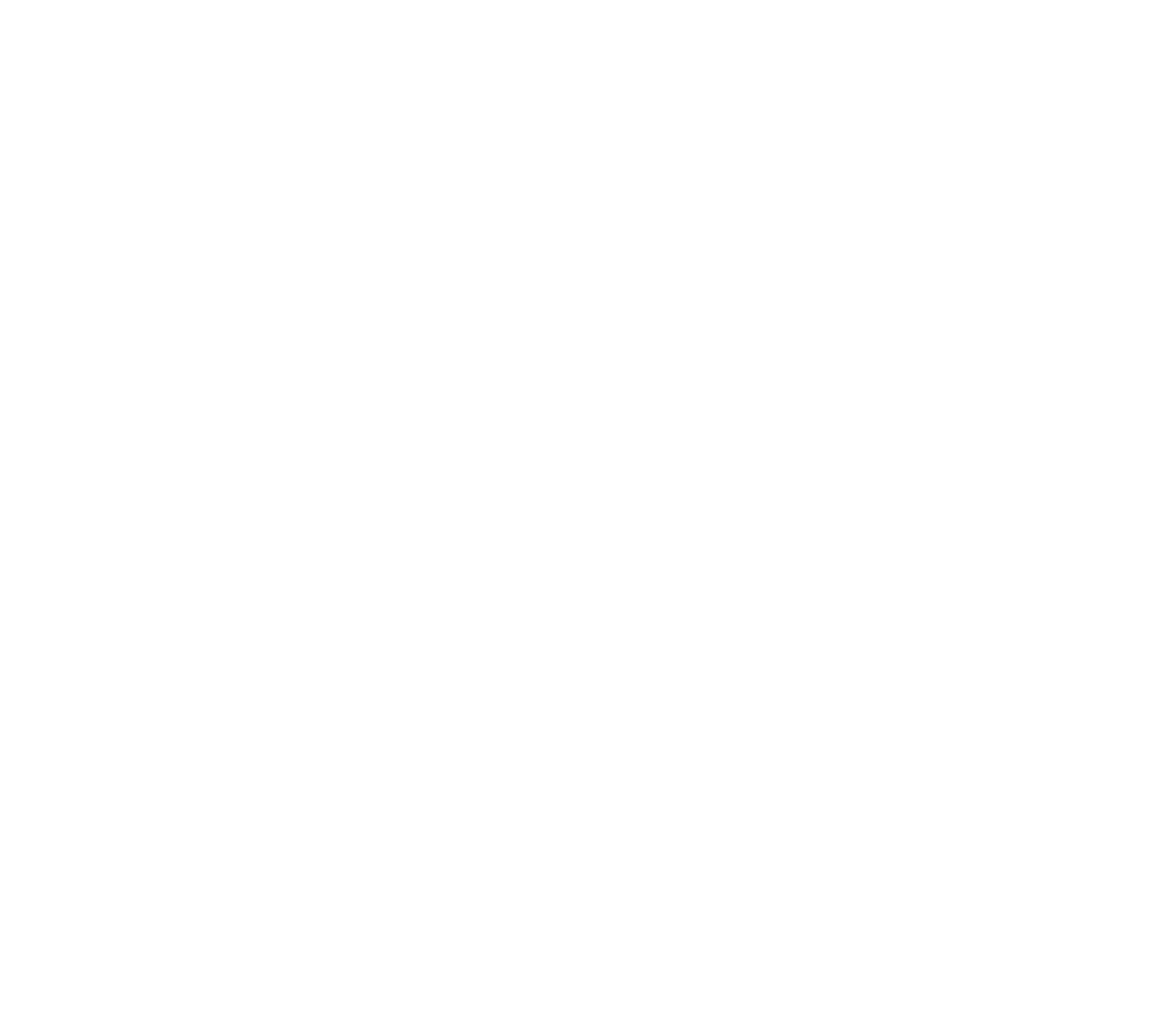
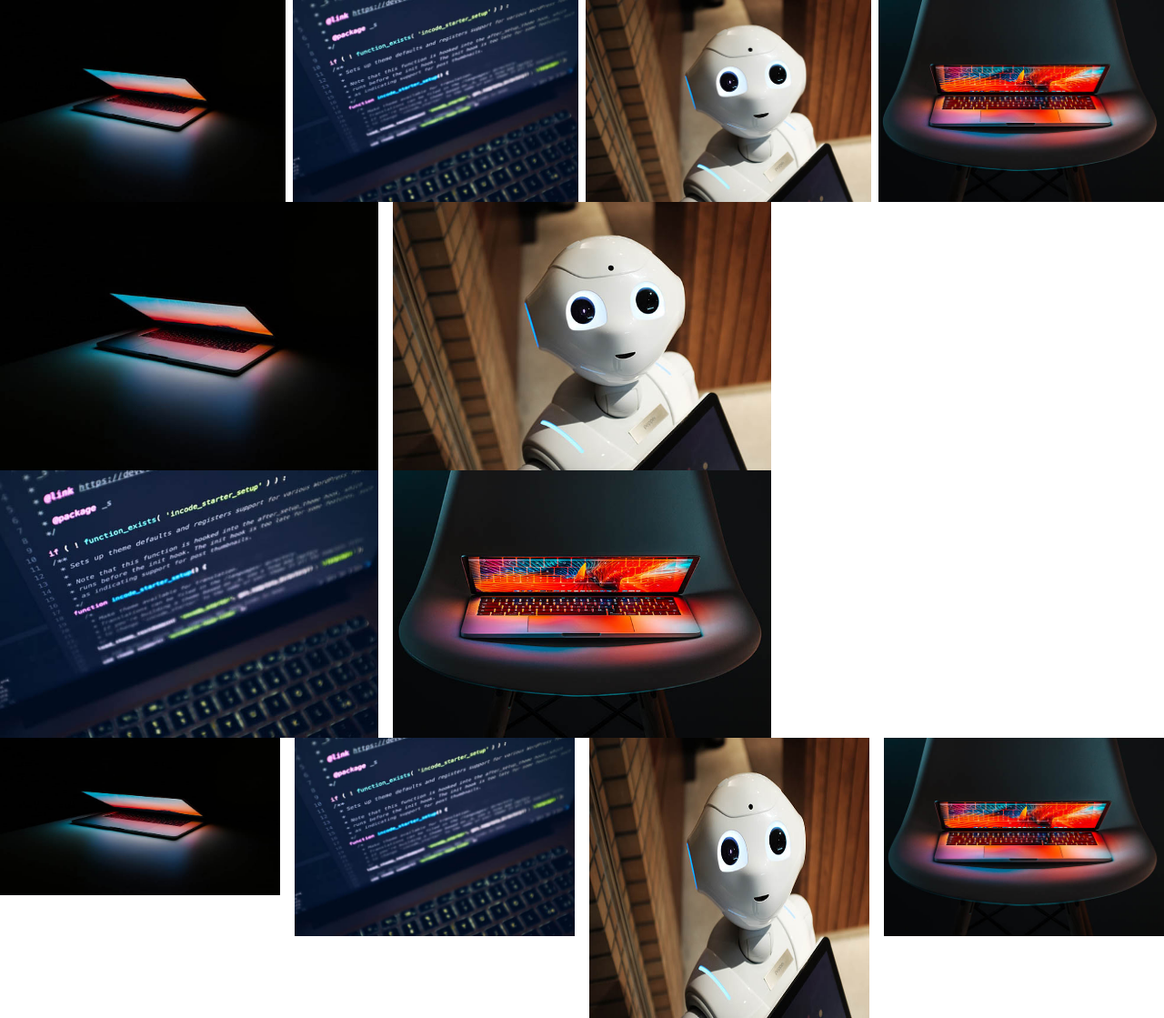
Before and after one commit to SuperPsycho4347/Tailwind-Sandbox, a plain HTML site: page tailwind-sandbox-starter/12-columns/index.html in a window 1280 px wide. Shown: the whole page at 91% size. Before the commit the page ends 800 px from the top, so only its background shows below. Drawn offline with nearby package versions, Linux system fonts and the light colour scheme.

Commit message:
added columns file.

```diff
--- a/tailwind-sandbox-starter/12-columns/index.html
+++ b/tailwind-sandbox-starter/12-columns/index.html
@@ -9,8 +9,28 @@
   </head>
   <body>
     <!-- Columns -->
+    <div class="columns-4 gap-2">
+      <img class="w-full" src="../assets/img/img1.jpg" alt="">
+      <img class="w-full" src="../assets/img/img2.jpg" alt="">
+      <img class="w-full" src="../assets/img/img3.jpg" alt="">
+      <img class="w-full" src="../assets/img/img4.jpg" alt="">
+    </div>
+
+    <div class="columns-xs">
+      <img class="w-full" src="../assets/img/img1.jpg" alt="">
+      <img class="w-full" src="../assets/img/img2.jpg" alt="">
+      <img class="w-full" src="../assets/img/img3.jpg" alt="">
+      <img class="w-full" src="../assets/img/img4.jpg" alt="">
+    </div>
 
     <!-- Aspect Ratio -->
+    <div class="columns-4">
+      <img class="w-full aspect-video" src="../assets/img/img1.jpg" alt="">
+      <img class="w-full" src="../assets/img/img2.jpg" alt="">
+      <img class="w-full aspect-square" src="../assets/img/img3.jpg" alt="">
+      <img class="w-full" src="../assets/img/img4.jpg" alt="">
+    </div>
+
   </body>
 </html>
 
```
